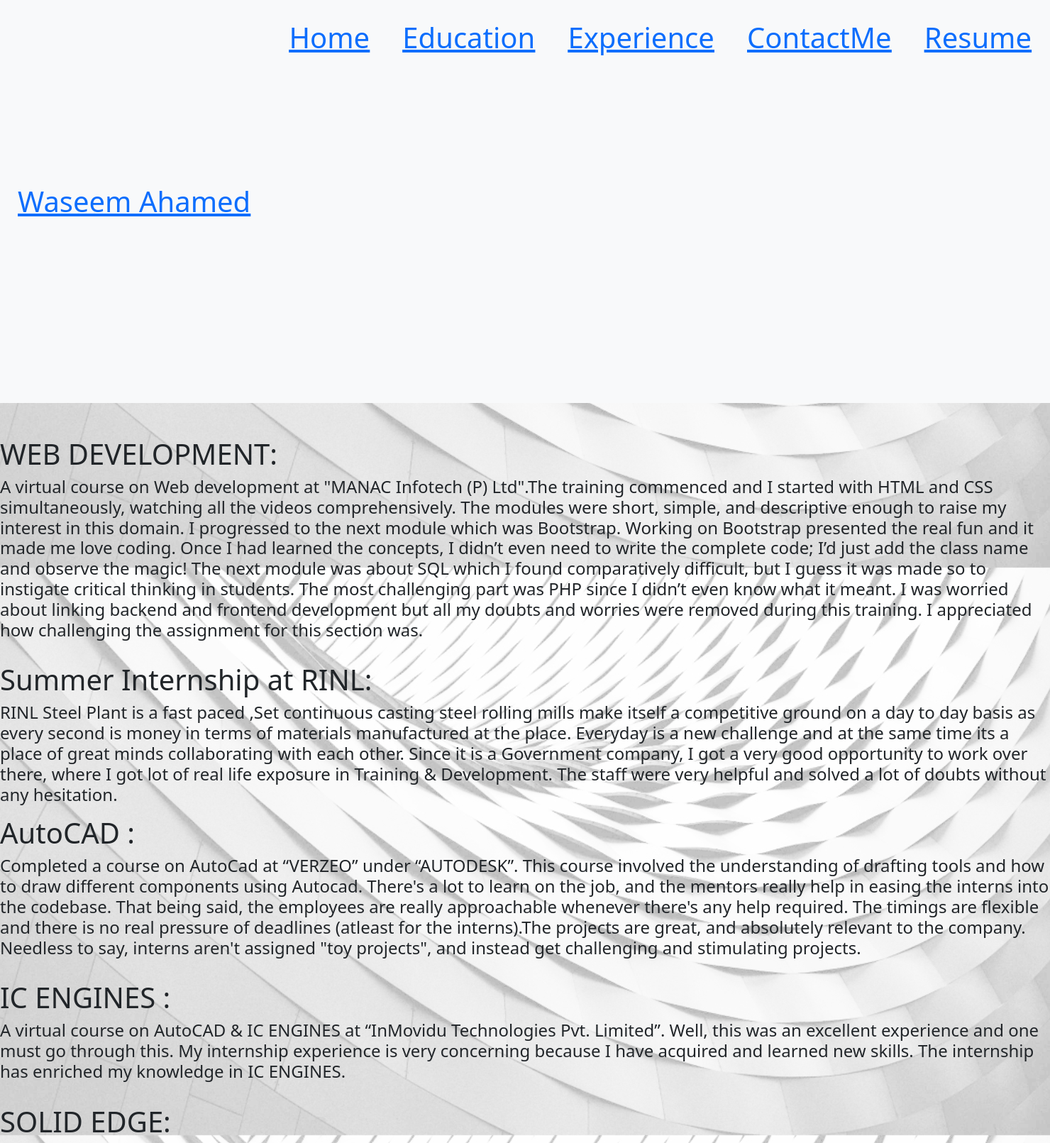
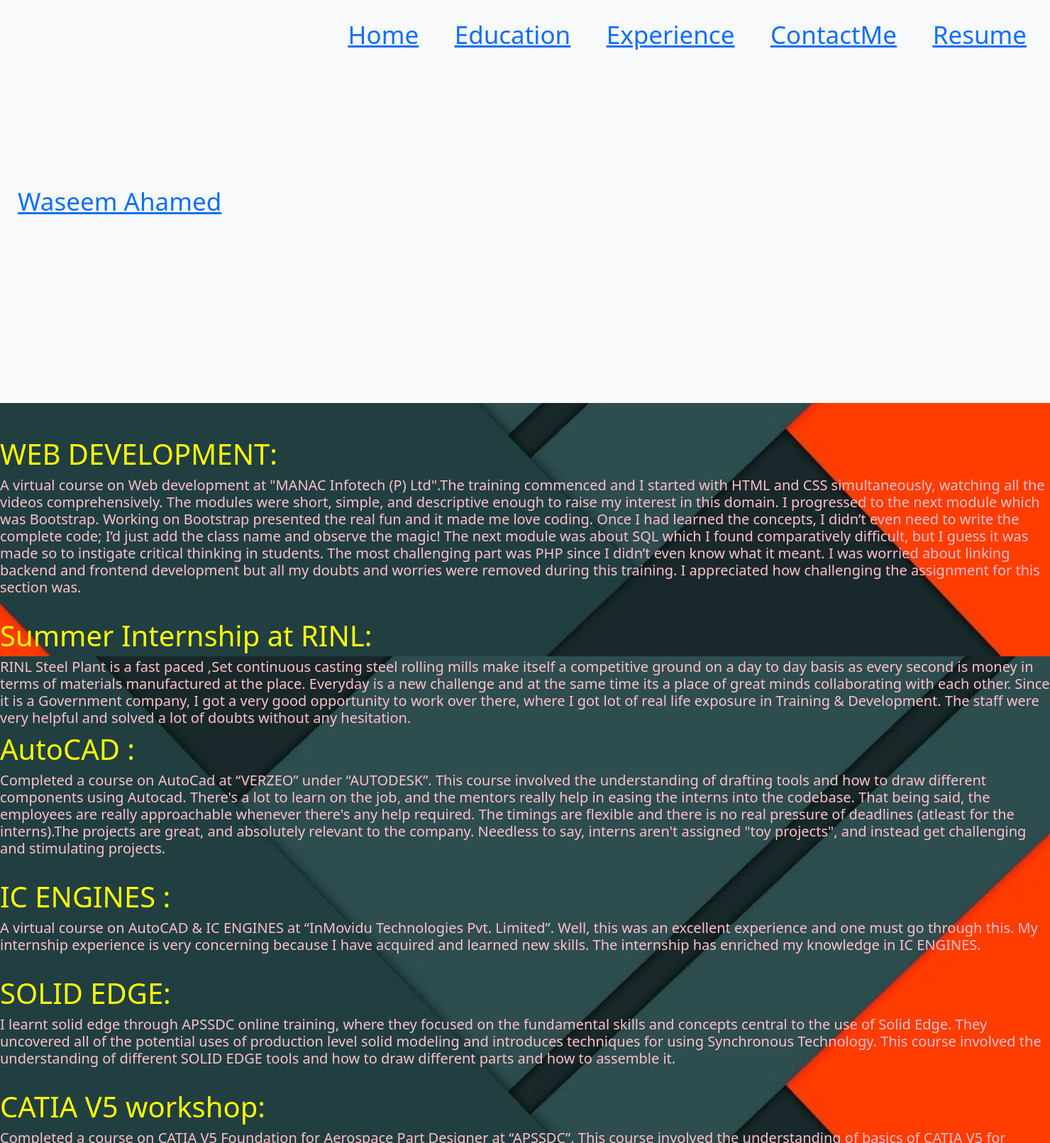
Before and after one commit to waseemahamed/waseem-ahamed, a PHP site: page /experience.html in a window 1480 px wide. Shown: the top 1611 px of the page at 71% size. Run offline with PHP 8.4, Linux system fonts and the light colour scheme.

Commit message:
Add files via upload

```diff
--- a/contactme.html
+++ b/contactme.html
@@ -28,7 +28,9 @@
 </div>
 </nav>
 </center>
+<div class="color">
   <center>
+
   <h1 class="contact">Contact Me</h1></center>
     <p class="touch">Get in touch with me using any of the given media and I assure you that I'll respond within no time :)
 Feel free to connect with me on <a href="https://www.linkedin.com/in/waseemahamed320/">LinkedIn</a>
@@ -43,6 +45,7 @@ Feel free to connect with me on <a href="https://www.linkedin.com/in/waseemahame
                              Y.S.R. KADAPA district <br>
                              Andhra Pradesh <br>
                              India </b></p>
+                           </div>
                              <script src="https://cdn.jsdelivr.net/npm/bootstrap@5.0.0-beta1/dist/js/bootstrap.bundle.min.js" integrity="sha384-ygbV9kiqUc6oa4msXn9868pTtWMgiQaeYH7/t7LECLbyPA2x65Kgf80OJFdroafW" crossorigin="anonymous"></script>
 </body>
 </html>
--- a/education.html
+++ b/education.html
@@ -29,7 +29,7 @@
   </nav>
   <br><br>
   <img src="jntuacek.jpg" class="img-thumbnail img-fluid" alt="JNTUACEK" width="1000px" height="1000px">
-
+  <div class="color">
   <h2><u><b>Graduation:</b></u></h2>
   <h3 class="align-left"><b>Bachelor of Technology</h3></b>
 
@@ -44,7 +44,7 @@
   <h4>Class-X</h4>
   <h4>CGPA: 9.3</h4>
   <h4>School Name: Vidyasagar English Medium High School, Kadapa</h4>
-
+</div>
   <script src="https://cdn.jsdelivr.net/npm/bootstrap@5.0.0-beta1/dist/js/bootstrap.bundle.min.js" integrity="sha384-ygbV9kiqUc6oa4msXn9868pTtWMgiQaeYH7/t7LECLbyPA2x65Kgf80OJFdroafW" crossorigin="anonymous"></script>
 </body>
 </html>
--- a/experience.html
+++ b/experience.html
@@ -27,23 +27,25 @@
   </div>
 </div>
 </nav> <br><br>
-    <b> <h1>WEB DEVELOPMENT:</h1></b>
-            <h4>A virtual course on Web development at "MANAC Infotech (P) Ltd".The training commenced and I started with HTML and CSS simultaneously, watching all the videos comprehensively. The modules were short, simple, and descriptive enough to raise my interest in this domain. I progressed to the next module which was Bootstrap. Working on Bootstrap presented the real fun and it made me love coding. Once I had learned the concepts, I didn’t even need to write the complete code; I’d just add the class name and observe the magic! The next module was about SQL which I found comparatively difficult, but I guess it was made so to instigate critical thinking in students. The most challenging part was PHP since I didn’t even know what it meant. I was worried about linking backend and frontend development but all my doubts and worries were removed during this training. I appreciated how challenging the assignment for this section was.</h4><br>
-            <h1>Summer Internship at RINL:</h1>
-            <h4>RINL Steel Plant is a fast paced ,Set continuous casting steel rolling mills make itself a competitive ground on a day to day basis as every second is money in terms of materials manufactured at the place.
-               Everyday is a new challenge and at the same time its a place of great minds collaborating with each other. Since it is a Government company, I got a very good opportunity to work over there, where I got lot of real life exposure in Training & Development. The staff were very helpful and solved a lot of doubts without any hesitation.</p>
-               <h1>AutoCAD :</h4>
-               <h4>Completed a course on AutoCad at “VERZEO” under “AUTODESK”. This course involved the understanding of drafting tools and how to draw different components using Autocad. There's a lot to learn on the job, and the mentors really help in easing the interns into the codebase. That being said, the employees are really approachable whenever there's any help required. The timings are flexible and there is no real pressure of deadlines (atleast for the interns).The projects are great, and absolutely relevant to the company. Needless to say, interns aren't assigned "toy projects", and instead get challenging and stimulating projects.</h4><br>
-             <h1>IC ENGINES :</h1>
-             <h4>A virtual course on AutoCAD & IC ENGINES at “InMovidu Technologies Pvt. Limited”. Well, this was an excellent experience and one must go through this. My internship experience is very concerning because I have acquired and learned new skills. The internship has enriched my knowledge in IC ENGINES.</h4><br>
-             <h1>SOLID EDGE:</h1>
-             <h4>I learnt solid edge through APSSDC online training, where they focused on the fundamental skills and concepts central to the use of Solid Edge. They uncovered all of the potential uses of production level solid modeling and introduces techniques for using Synchronous Technology. This course involved the understanding of different SOLID EDGE tools and how to draw different parts and how to assemble it.</h4><br>
-             <h1>CATIA V5 workshop:</h1>
-             <h4>Completed a course on CATIA V5 Foundation for Aerospace Part Designer at “APSSDC”. This course involved the understanding of basics of CATIA V5 for Aerospace Part Designer. CATIA is a multi-platform software-suite for Computer-Aided-Design (CAD), Computer-Aided-Manufacturing (CAM), Computer-Aided-Engineering, PLM and 3d.It is used in designing like shape design, electrical, fluid and electronic systems design, mechanical engineering and system engineering.</h4><br>
-             <h1>NX-CAD workshop:</h1>
-             <h4> Completed a course on Essentials for NX Designers at “APSSDC” in association with “SIEMENS”. This course involved the understanding of different NX tools and how to draw different components and how to assemble it. In every module like part, surface, drafting, assembly have more variety in command than other CAD software.</h4><br>
-             <h1>Robotics Workshop</h1>
-             <h4> Completed a course on Basic Robotics conducted at Sri Venkateswara University College of Engineering, Tirupati. This course involved the understanding of design of robots and how to draw, design and operate the robot using ABB Robotics.</h4>
+  <div class="color">
+    <b> <h1 style="color:yellow;">WEB DEVELOPMENT:</h1></b>
+            <h5 style="color:pink;">A virtual course on Web development at "MANAC Infotech (P) Ltd".The training commenced and I started with HTML and CSS simultaneously, watching all the videos comprehensively. The modules were short, simple, and descriptive enough to raise my interest in this domain. I progressed to the next module which was Bootstrap. Working on Bootstrap presented the real fun and it made me love coding. Once I had learned the concepts, I didn’t even need to write the complete code; I’d just add the class name and observe the magic! The next module was about SQL which I found comparatively difficult, but I guess it was made so to instigate critical thinking in students. The most challenging part was PHP since I didn’t even know what it meant. I was worried about linking backend and frontend development but all my doubts and worries were removed during this training. I appreciated how challenging the assignment for this section was.</h5><br>
+            <h1 style="color:yellow;">Summer Internship at RINL:</h1>
+            <h5 style="color:pink;">RINL Steel Plant is a fast paced ,Set continuous casting steel rolling mills make itself a competitive ground on a day to day basis as every second is money in terms of materials manufactured at the place.
+               Everyday is a new challenge and at the same time its a place of great minds collaborating with each other. Since it is a Government company, I got a very good opportunity to work over there, where I got lot of real life exposure in Training & Development. The staff were very helpful and solved a lot of doubts without any hesitation.</h5>
+               <h1 style="color:yellow;">AutoCAD :</h1>
+               <h5 style="color:pink;">Completed a course on AutoCad at “VERZEO” under “AUTODESK”. This course involved the understanding of drafting tools and how to draw different components using Autocad. There's a lot to learn on the job, and the mentors really help in easing the interns into the codebase. That being said, the employees are really approachable whenever there's any help required. The timings are flexible and there is no real pressure of deadlines (atleast for the interns).The projects are great, and absolutely relevant to the company. Needless to say, interns aren't assigned "toy projects", and instead get challenging and stimulating projects.</h5><br>
+             <h1 style="color:yellow;">IC ENGINES :</h1>
+             <h5 style="color:pink;">A virtual course on AutoCAD & IC ENGINES at “InMovidu Technologies Pvt. Limited”. Well, this was an excellent experience and one must go through this. My internship experience is very concerning because I have acquired and learned new skills. The internship has enriched my knowledge in IC ENGINES.</h5><br>
+             <h1 style="color:yellow;">SOLID EDGE:</h1>
+             <h5 style="color:pink;">I learnt solid edge through APSSDC online training, where they focused on the fundamental skills and concepts central to the use of Solid Edge. They uncovered all of the potential uses of production level solid modeling and introduces techniques for using Synchronous Technology. This course involved the understanding of different SOLID EDGE tools and how to draw different parts and how to assemble it.</h5><br>
+             <h1 style="color:yellow;">CATIA V5 workshop:</h1>
+             <h5 style="color:pink;">Completed a course on CATIA V5 Foundation for Aerospace Part Designer at “APSSDC”. This course involved the understanding of basics of CATIA V5 for Aerospace Part Designer. CATIA is a multi-platform software-suite for Computer-Aided-Design (CAD), Computer-Aided-Manufacturing (CAM), Computer-Aided-Engineering, PLM and 3d.It is used in designing like shape design, electrical, fluid and electronic systems design, mechanical engineering and system engineering.</h5><br>
+             <h1 style="color:yellow;">NX-CAD workshop:</h1>
+             <h5 style="color:pink;"> Completed a course on Essentials for NX Designers at “APSSDC” in association with “SIEMENS”. This course involved the understanding of different NX tools and how to draw different components and how to assemble it. In every module like part, surface, drafting, assembly have more variety in command than other CAD software.</h5><br>
+             <h1 style="color:yellow;">Robotics Workshop</h1>
+             <h5 style="color:pink;"> Completed a course on Basic Robotics conducted at Sri Venkateswara University College of Engineering, Tirupati. This course involved the understanding of design of robots and how to draw, design and operate the robot using ABB Robotics.</h5>
+             <\div>
              <script src="https://cdn.jsdelivr.net/npm/bootstrap@5.0.0-beta1/dist/js/bootstrap.bundle.min.js" integrity="sha384-ygbV9kiqUc6oa4msXn9868pTtWMgiQaeYH7/t7LECLbyPA2x65Kgf80OJFdroafW" crossorigin="anonymous"></script>
 
 
--- a/style.css
+++ b/style.css
@@ -4,7 +4,7 @@
 }
 #waseem
 {
-  font-size: 40px;
+  font-size: 35px;
 }
 img
 {
@@ -21,7 +21,7 @@ img
 }
 body
 {
-  background: url("bg.jpg") no-repeat center center fixed;
+  background: url("bg2.jpg") no-repeat center center fixed;
   background-size: cover;
 
 }
@@ -29,3 +29,7 @@ body
 {
   font-size: 30px;
 }
+.color
+{
+  color: white;
+}
```
Also changed, not shown: index.html (+8 -3 lines), bg2.jpg (added).
